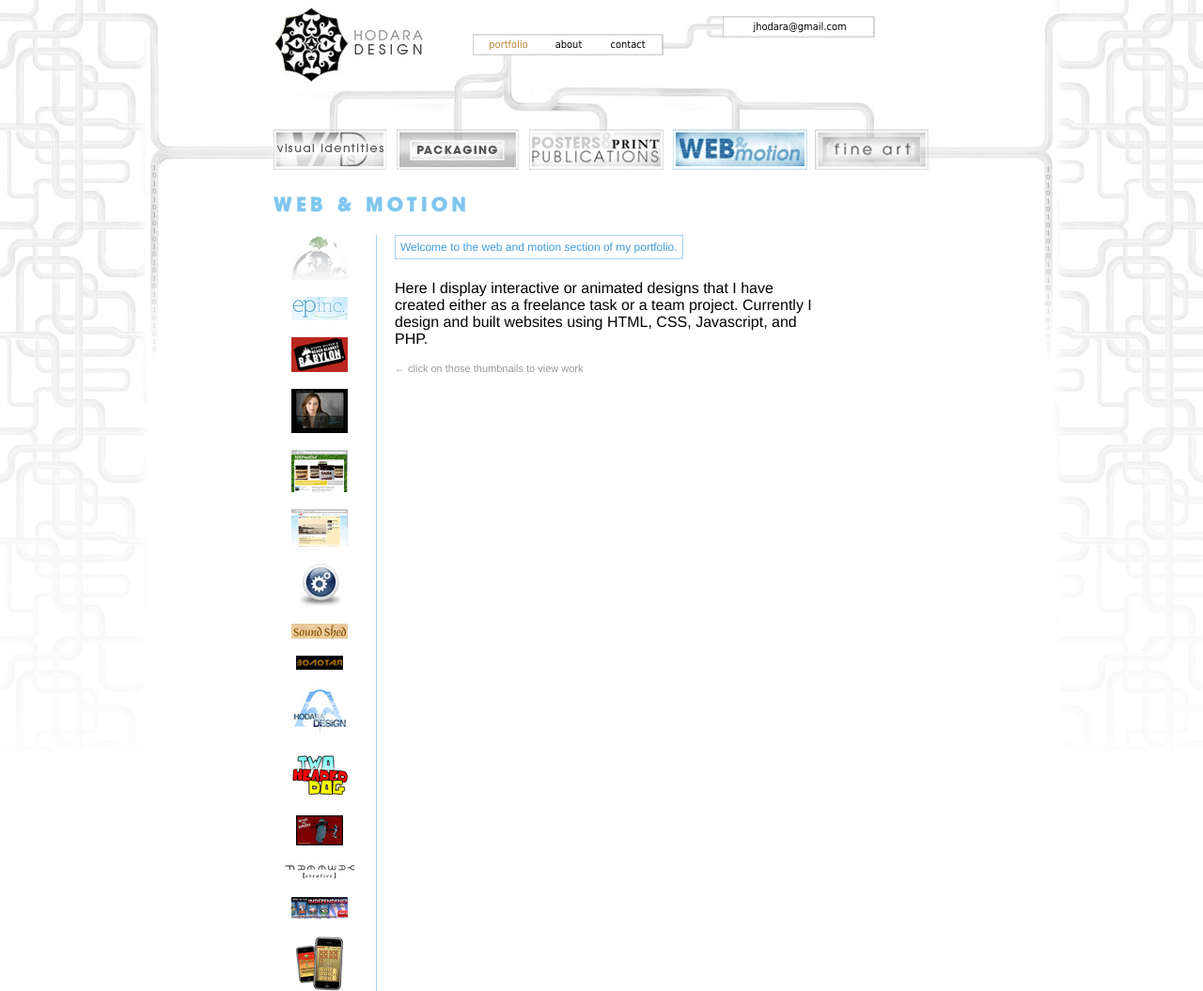
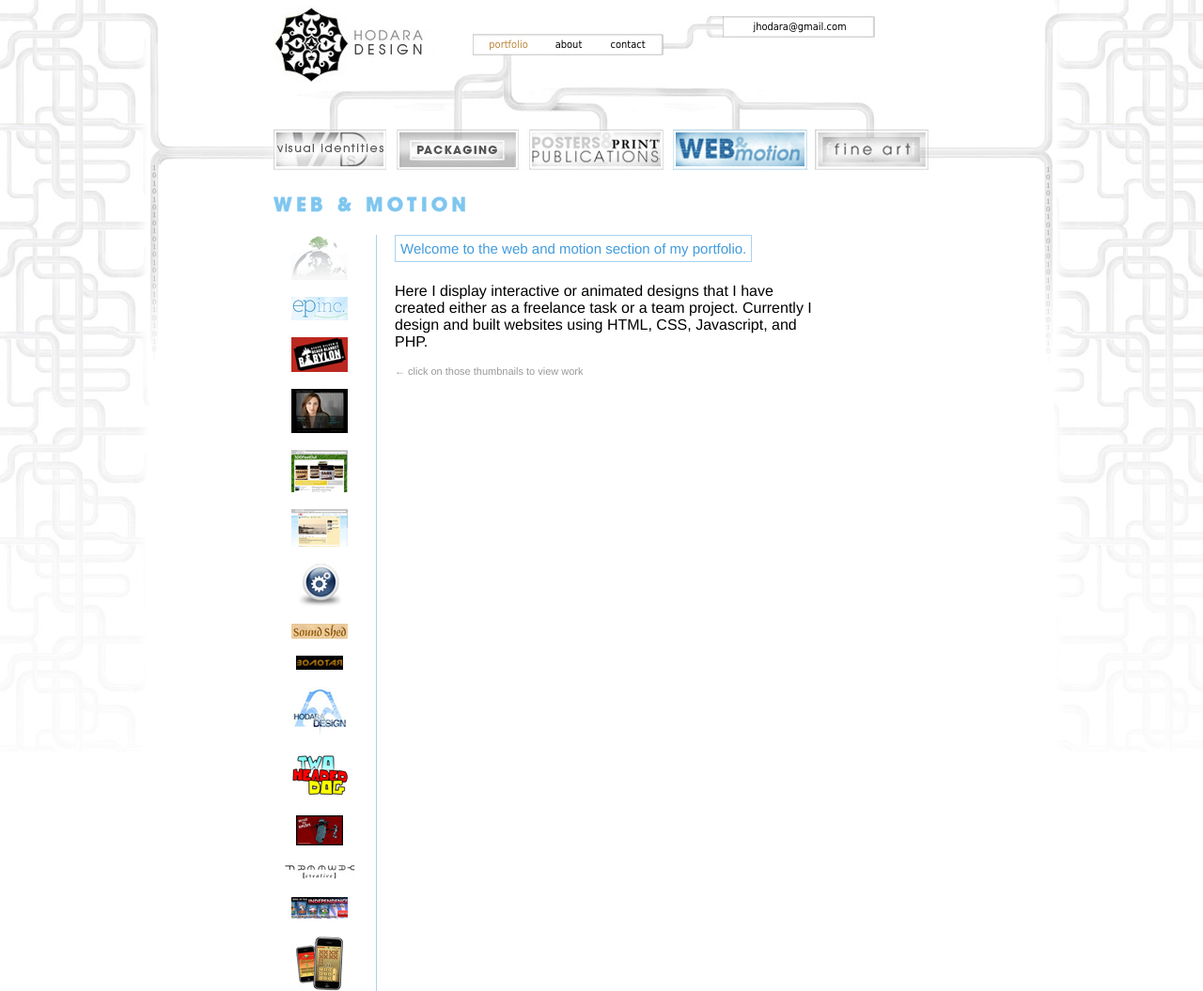
Before and after one commit to epjoey/hodaradesign, a PHP site: page /web in a window 1280 px wide. Shown: the top 1055 px of the page at 94% size. Run offline with PHP 8.4, Linux system fonts and the light colour scheme.

Commit message:
Better headings.

```diff
--- a/css/site1.css
+++ b/css/site1.css
@@ -160,7 +160,7 @@ height:464px
 #main2 {width: 640px; margin-left:282px;}
 #main3, #main5 {width: 650px; margin-left:282px;}
 
-#main1 h2, #main2 h2, #main3 h2, #main4 h2, #main5 h2 {font-size:12px; font-weight:normal; padding:5px; margin-top:0px; margin-bottom:6px; display:inline-block}
+#main1 h2, #main2 h2, #main3 h2, #main4 h2, #main5 h2 {font-size:15px; font-weight:normal; padding:5px; margin-top:0px; margin-bottom:6px; display:inline-block}
 #main1 p, #main1 ul li,  #main2 p, #main3 p, #main4 p, #main5 p { width:450px;}
 #main1 .small, #main2 .small, #main3 .small, #main4 .small, #main5 .small { font-size:11px; color:#999;}
 
```
